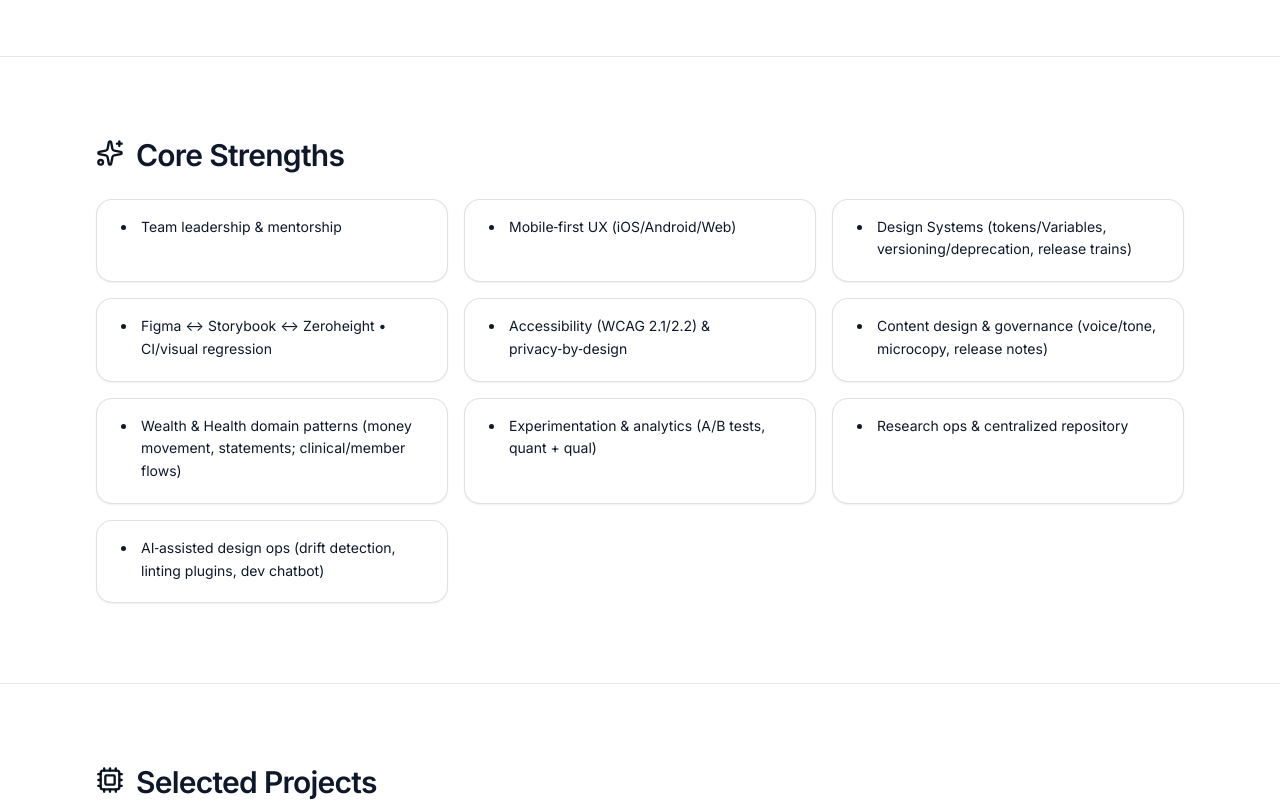
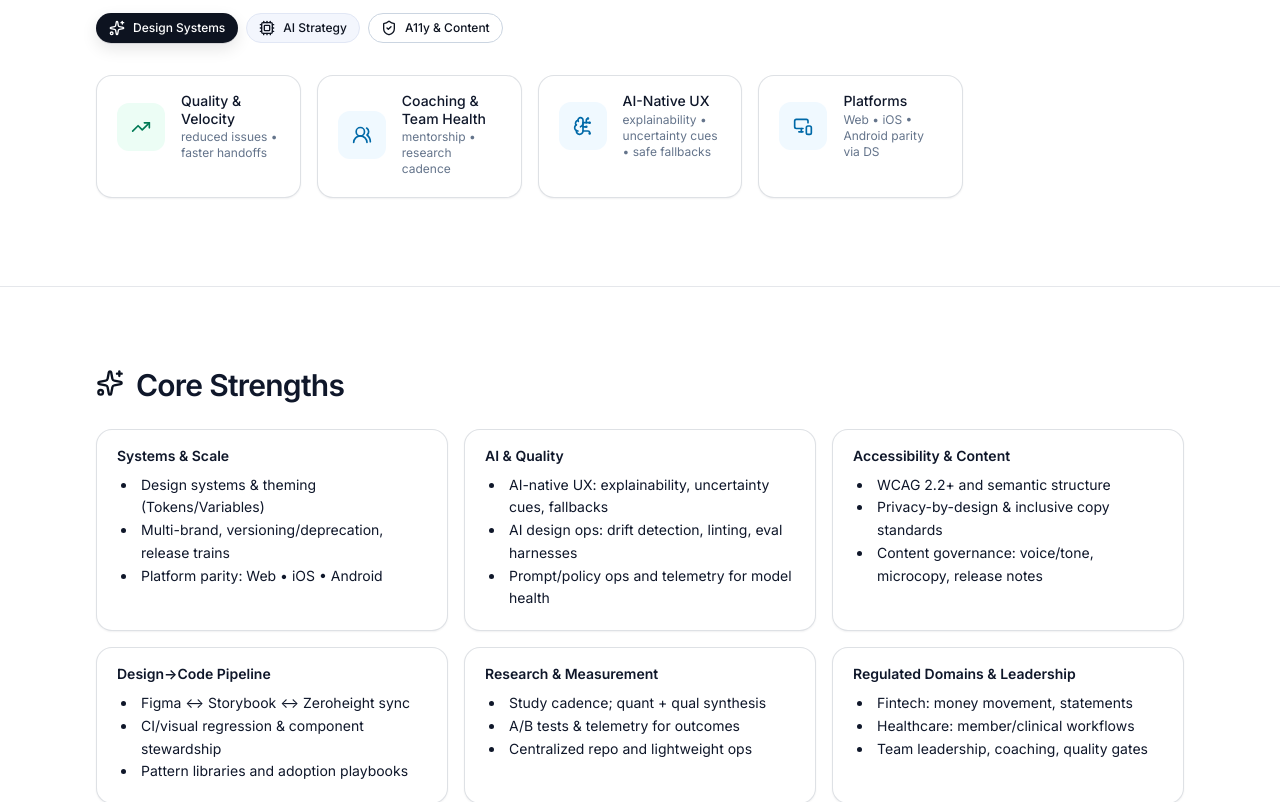
Before and after one commit to rflores-alight/Portfolio, a React (Vite) app: page / in a window 1280 px wide. Shown: the part 600-1402 px from the top of the page. Built offline with nearby package versions, Linux system fonts and the light colour scheme.

Commit message:
updated portfolio about me

```diff
--- a/src/App.jsx
+++ b/src/App.jsx
@@ -1,6 +1,6 @@
 import React, { useState, useEffect, useRef } from "react";
 import { motion } from "framer-motion";
-import { Mail, Download, ShieldCheck, Layers, Sparkles, Cpu, Briefcase, Calendar, Lightbulb, X, Linkedin} from "lucide-react";
+import { Mail, Download, ShieldCheck, Layers, Sparkles, Cpu, Briefcase, Calendar, Lightbulb, X, Linkedin, TrendingUp, Users2, BrainCircuit, MonitorSmartphone} from "lucide-react";
 import { Button } from "@/components/ui/button";
 import { Card, CardContent, CardHeader, CardTitle } from "@/components/ui/card";
 import { Pill } from "@/components/ui/pill";
@@ -27,35 +27,100 @@ function SafeImage({ src, alt, className }) {
 // === Generic Portfolio Content (Wealth • Health • Design Systems • A11y • Content) ===
 const PROFILE = {
   name: "Rafael Flores",
-  title: "Director of Product Design",
-  subtitle: "AI, Platforms & Design Systems",
+  title: "Product Designer & Design Leader",
+  subtitle: "Build systems. Ship products. Human-centered AI.",
   email: "ralf.flores@gmail.com",
   linkedin: "https://www.linkedin.com/in/flashflores/",
   summary: (
     <>
-      I lead teams that turn complex, regulated workflows into trustworthy, measurable experiences across Web/iOS/Android. I’ve merged legacy systems, embedded accessibility and content standards, and used AI to raise craft without slowing teams - <strong>late-stage defects ↓50%</strong>, <strong>design→dev lead time ↓30%</strong>, <strong>component adoption ~50%</strong>. Current work spans AI-assisted quality tooling (drift detection, linting, internal DS chatbot) and DS modernization (tokens/Variables, release trains).
+      I’m a product designer and design leader who found UX at a professional audio company—and it hooked me. Since starting my HCI master’s at DePaul, I’ve spent 12+ years blending design, engineering, and product to ship Web/iOS/Android experiences in regulated spaces (health, wealth/fintech, insurance). I’ve worked as an IC and as a manager/director, helping startups and Fortune 500s modernize how they design and deliver.
+      <p></p><br></br>
+      I build and evolve design systems, unify legacy workflows, and embed accessibility and content standards so teams move faster with more confidence. Recently I’ve focused on AI-assisted quality tooling and system modernization. In parallel, I design AI-native product experiences—model-in-the-loop workflows that keep humans in control—with an emphasis on explainability, uncertainty cues (not false certainty), accessible summaries before detail, and safe fallbacks.
+      <p></p><br></br>
+      <b>TL;DR:</b> Hands-on designer with director-level range. I balance craft and systems thinking to turn complex, high-stakes workflows into clear, trustworthy products—with thoughtful, human-centered AI. My path is intentionally diverse, and I wouldn’t have done it any other way.
+      <br></br>
     </>
   ),
   highlights: [
-    { label: "Designers coached", value: "20" },
-    { label: "Late‑stage defects", value: "↓ 50%" },
-    { label: "DS component adoption", value: "~50%" },
-    { label: "Design→Dev lead time", value: "↓ 30%" },
-    { label: "Research cadence", value: ["2", "studies/quarter"] },
+    // IMPACT
+    {
+      label: "Quality & Velocity",
+      icon: <TrendingUp className="h-5 w-5" />,
+      caption: "reduced issues • faster handoffs",
+      tone: "good",
+    },
+    {
+      label: "Coaching & Team Health",
+      icon: <Users2 className="h-5 w-5" />,
+      caption: "mentorship • research cadence",
+      tone: "info",
+    },
+
+    // FOCUS
+    {
+      label: "AI-Native UX",
+      icon: <BrainCircuit className="h-5 w-5" />,
+      caption: "explainability • uncertainty cues • safe fallbacks",
+      tone: "info",
+    },
+    {
+      label: "Platforms",
+      icon: <MonitorSmartphone className="h-5 w-5" />,
+      caption: "Web • iOS • Android parity via DS",
+      tone: "info",
+    },
   ],
 };
 
-const CORE_STRENGTHS = [
-  "Team leadership & mentorship",
-  "Mobile‑first UX (iOS/Android/Web)",
-  "Design Systems (tokens/Variables, versioning/deprecation, release trains)",
-  "Figma ↔ Storybook ↔ Zeroheight • CI/visual regression",
-  "Accessibility (WCAG 2.1/2.2) & privacy‑by‑design",
-  "Content design & governance (voice/tone, microcopy, release notes)",
-  "Wealth & Health domain patterns (money movement, statements; clinical/member flows)",
-  "Experimentation & analytics (A/B tests, quant + qual)",
-  "Research ops & centralized repository",
-  "AI‑assisted design ops (drift detection, linting plugins, dev chatbot)",
+export const CORE_GROUPS = [
+  {
+    title: "Systems & Scale",
+    items: [
+      "Design systems & theming (Tokens/Variables)",
+      "Multi-brand, versioning/deprecation, release trains",
+      "Platform parity: Web • iOS • Android",
+    ],
+  },
+  {
+    title: "AI & Quality",
+    items: [
+      "AI-native UX: explainability, uncertainty cues, fallbacks",
+      "AI design ops: drift detection, linting, eval harnesses",
+      "Prompt/policy ops and telemetry for model health",
+    ],
+  },
+  {
+    title: "Accessibility & Content",
+    items: [
+      "WCAG 2.2+ and semantic structure",
+      "Privacy-by-design & inclusive copy standards",
+      "Content governance: voice/tone, microcopy, release notes",
+    ],
+  },
+  {
+    title: "Design→Code Pipeline",
+    items: [
+      "Figma ↔ Storybook ↔ Zeroheight sync",
+      "CI/visual regression & component stewardship",
+      "Pattern libraries and adoption playbooks",
+    ],
+  },
+  {
+    title: "Research & Measurement",
+    items: [
+      "Study cadence; quant + qual synthesis",
+      "A/B tests & telemetry for outcomes",
+      "Centralized repo and lightweight ops",
+    ],
+  },
+  {
+    title: "Regulated Domains & Leadership",
+    items: [
+      "Fintech: money movement, statements",
+      "Healthcare: member/clinical workflows",
+      "Team leadership, coaching, quality gates",
+    ],
+  },
 ];
 
 const EXPERIENCE = [
@@ -669,11 +734,28 @@ const Section = ({ id, title, subtitle, icon, children }) => (
   </section>
 );
 
-const Metric = ({ value, label }) => {
+const Metric = ({ value, label, icon, caption, tone }) => {
   const isTuple = Array.isArray(value);
+
+  const toneCls =
+    tone === "good"
+      ? "bg-emerald-50 text-emerald-700 dark:bg-emerald-900/30 dark:text-emerald-300"
+      : tone === "warn"
+      ? "bg-amber-50 text-amber-700 dark:bg-amber-900/30 dark:text-amber-300"
+      : tone === "info"
+      ? "bg-sky-50 text-sky-700 dark:bg-sky-900/30 dark:text-sky-300"
+      : "bg-muted text-foreground/90";
+
   return (
     <Card className="rounded-2xl shadow-sm">
-      <CardContent className="p-6">
+      <CardContent className="p-6 flex items-center gap-4">
+        {icon ? (
+          <div className={`shrink-0 h-12 w-12 rounded-xl grid place-items-center ${toneCls}`} aria-hidden>
+            {/* ensure icon has h-5 w-5 or similar */}
+            {icon}
+          </div>
+        ) : (
+          <div className="shrink-0">
             {isTuple ? (
               <>
                 <div className="text-4xl font-semibold leading-tight">{value[0]}</div>
@@ -682,13 +764,22 @@ const Metric = ({ value, label }) => {
                 </div>
               </>
             ) : (
-          <div className="text-3xl font-semibold mb-1">{value}</div>
+              <div className="text-3xl font-semibold leading-none">{value}</div>
             )}
-        <div className="text-sm text-muted-foreground">{label}</div>
+          </div>
+        )}
+
+        <div className="min-w-0">
+          <div className="text-sm font-medium leading-tight">{label}</div>
+          {caption ? (
+            <div className="text-xs text-muted-foreground mt-0.5">{caption}</div>
+          ) : null}
+        </div>
       </CardContent>
     </Card>
   );
 };
+
 
 const RoleChip = ({ title, sub, className = "" }) => (
   <>
@@ -897,7 +988,7 @@ export default function Portfolio() {
 
           <div className="grid sm:grid-cols-2 lg:grid-cols-4 xl:grid-cols-5 gap-4 mt-8">
             {PROFILE.highlights.map((m) => (
-              <Metric key={m.label} value={m.value} label={m.label} />
+              <Metric key={m.label} {...m} />
             ))}
           </div>
         </section>
@@ -905,13 +996,16 @@ export default function Portfolio() {
         <Separator />
 
         {/* Core Strengths */}
-        <Section id="strengths" title="Core Strengths" icon={<Sparkles className="text-primary" /> }>
+        <Section id="strengths" title="Core Strengths" icon={<Sparkles className="text-primary" />}>
           <div className="grid md:grid-cols-2 lg:grid-cols-3 gap-4">
-            {CORE_STRENGTHS.map((s) => (
-              <Card key={s} className="rounded-2xl shadow-sm">
-                <CardContent className="p-5 text-sm leading-relaxed">
-                  <ul className="list-disc list-outside pl-5 marker:text-primary">
-                    <li className="pl-1 break-words">{s}</li>
+            {CORE_GROUPS.map((g) => (
+              <Card key={g.title} className="rounded-2xl shadow-sm">
+                <CardContent className="p-5">
+                  <div className="text-sm font-semibold mb-2">{g.title}</div>
+                  <ul className="list-disc list-outside pl-5 marker:text-primary text-sm leading-relaxed">
+                    {g.items.map((it) => (
+                      <li key={it} className="pl-1 break-words">{it}</li>
+                    ))}
                   </ul>
                 </CardContent>
               </Card>
@@ -1024,8 +1118,8 @@ export default function Portfolio() {
             <Card className="rounded-2xl shadow-sm">
               <CardContent className="p-6 flex flex-col sm:flex-row items-start sm:items-center justify-between gap-4">
                 <div>
-                  <div className="text-lg font-semibold">Let’s build simple, trustworthy experiences in wealth & health.</div>
-                  <p className="text-sm text-muted-foreground">Open to Director/Sr Director roles • Remote (Americas/ET)</p>
+                  <div className="text-lg font-semibold">Let’s build simple, trustworthy experiences.</div>
+                  <p className="text-sm text-muted-foreground">Open to IC, Manager, or Director roles. • Remote (Americas/ET)</p>
                 </div>
                 <div className="flex gap-2">
                   <Button asChild>
```
Lines whose indentation alone changed are shown as unchanged.
